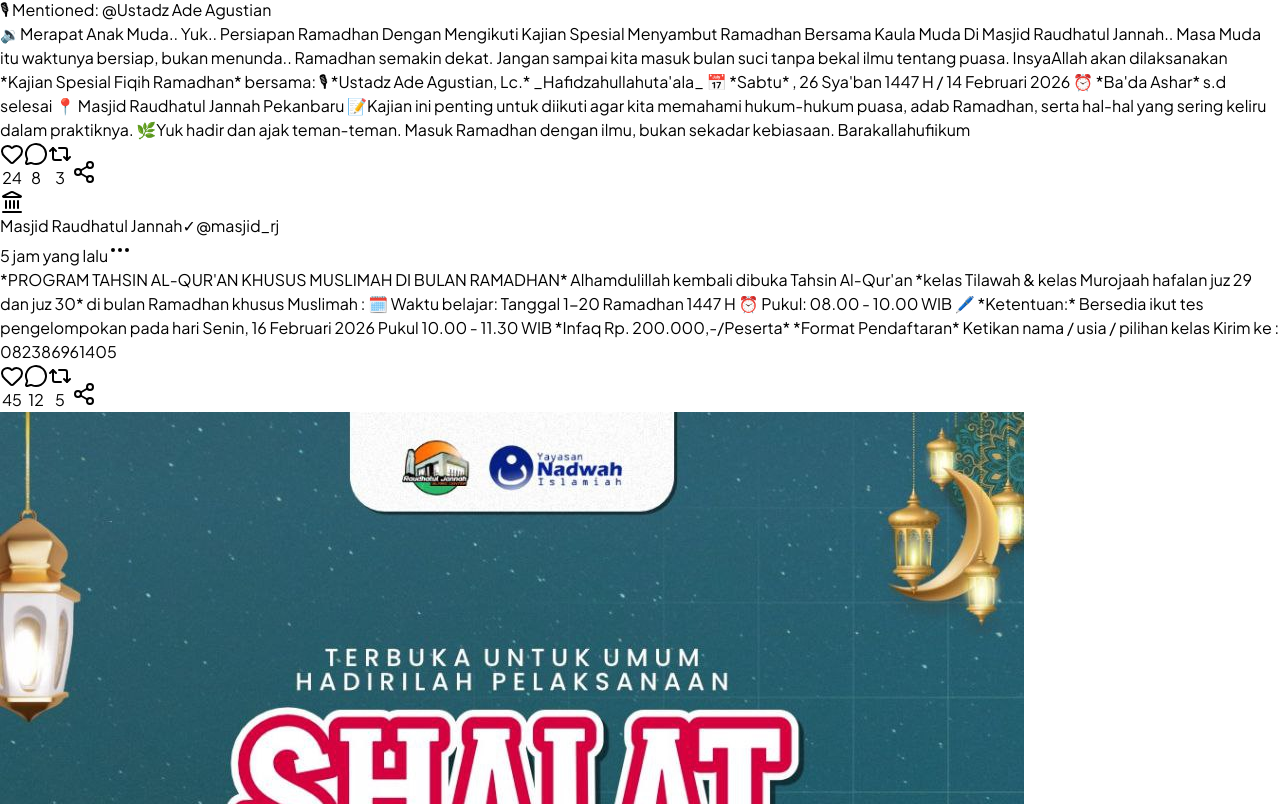
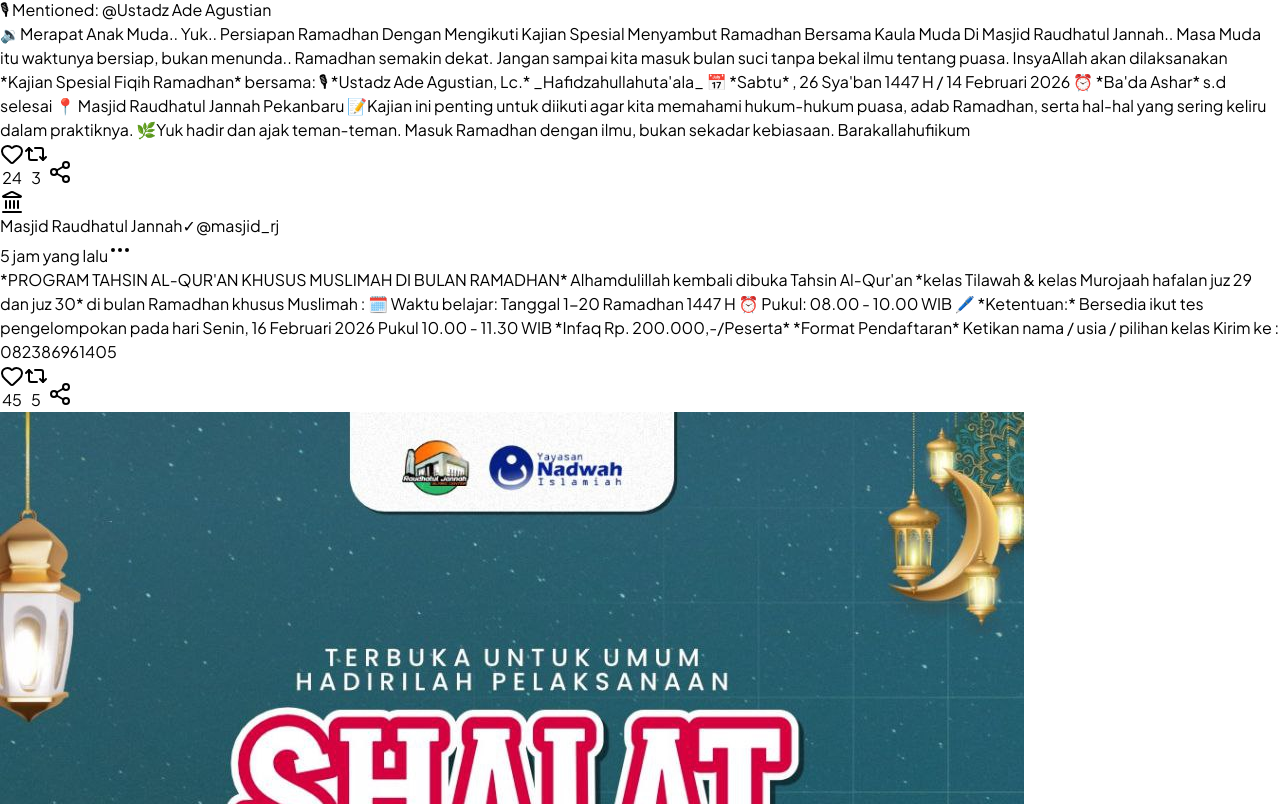
Before and after one commit to programmercintasunnah/masajid-react, a React (Vite) app: page /favorites in a window 1280 px wide. Shown: the part 1576-2380 px from the top of the page. Built offline with nearby package versions, Linux system fonts and the light colour scheme.

Commit message:
feat: remove comment feature, keep actions close together

```diff
--- a/src/pages/Favorites.tsx
+++ b/src/pages/Favorites.tsx
@@ -1,6 +1,6 @@
 import { useState } from "react";
 import type { FavTab, FeedItem } from "../types";
-import { Heart, MessageCircle, Repeat2, Share2, MoreHorizontal, User, Landmark } from "lucide-react";
+import { Heart, Repeat2, Share2, MoreHorizontal, User, Landmark } from "lucide-react";
 
 const FEED_DATA: FeedItem[] = [
   {
@@ -279,18 +279,13 @@ function ThreadCard({ feed }: { feed: FeedItem }) {
               </div>
             )}
 
-            <div className="flex items-center justify-between text-gray-500 pt-2 border-t border-gray-100">
+            <div className="flex items-center gap-1 text-gray-500 pt-2 border-t border-gray-100">
               <button
                 onClick={() => setLiked(!liked)}
                 className={`flex items-center gap-1.5 px-2 py-1 rounded-lg hover:bg-gray-100 ${liked ? 'text-red-500' : ''}`}
               >
                 <Heart className={`w-4 h-4 ${liked ? 'fill-current' : ''}`} />
                 <span className="text-[12px]">{feed.likes}</span>
-              </button>
-
-              <button className="flex items-center gap-1.5 px-2 py-1 rounded-lg hover:bg-gray-100">
-                <MessageCircle className="w-4 h-4" />
-                <span className="text-[12px]">{feed.comments}</span>
               </button>
 
               <button
```
Also changed, not shown: 2 other files (tests, documents, lock files or other folders).
